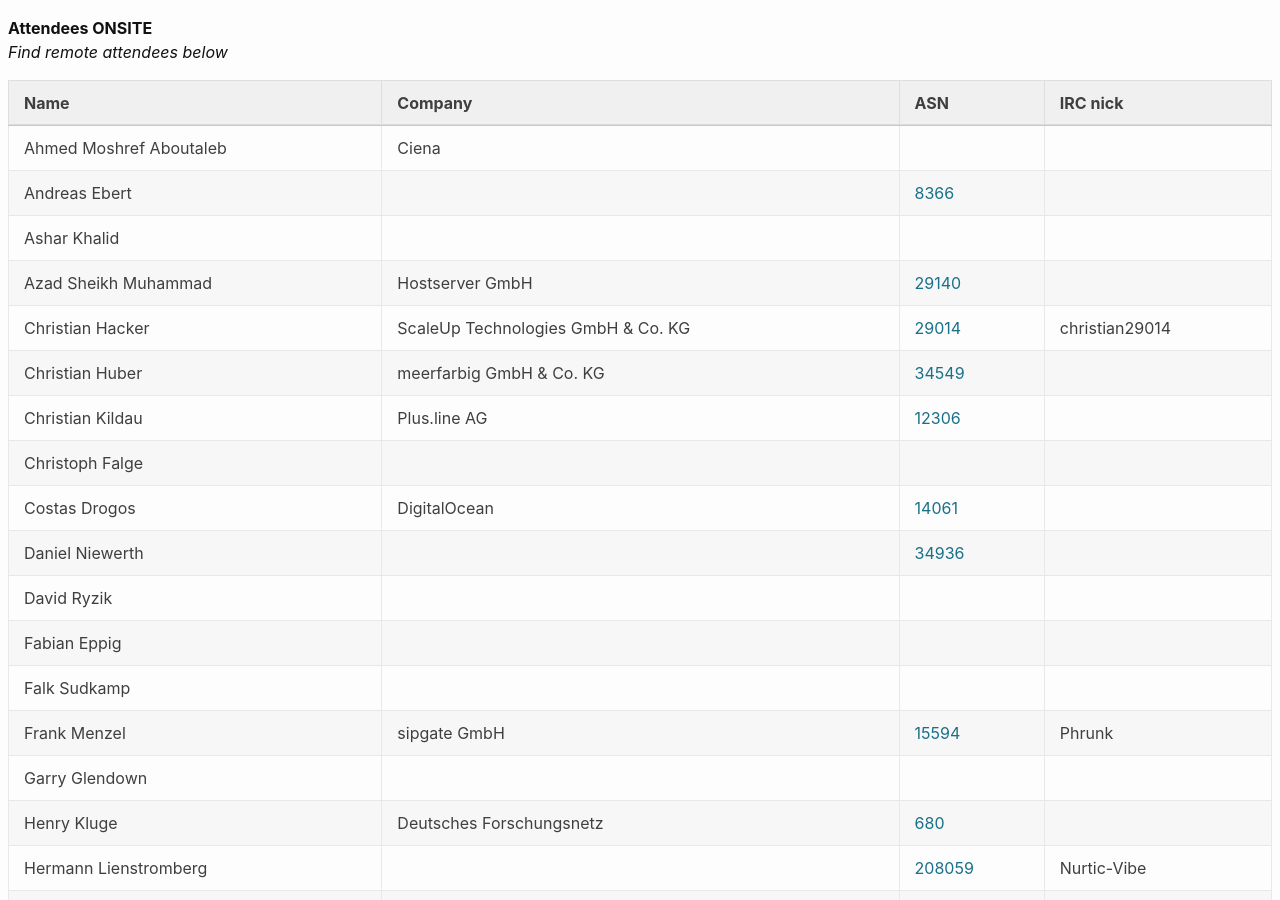
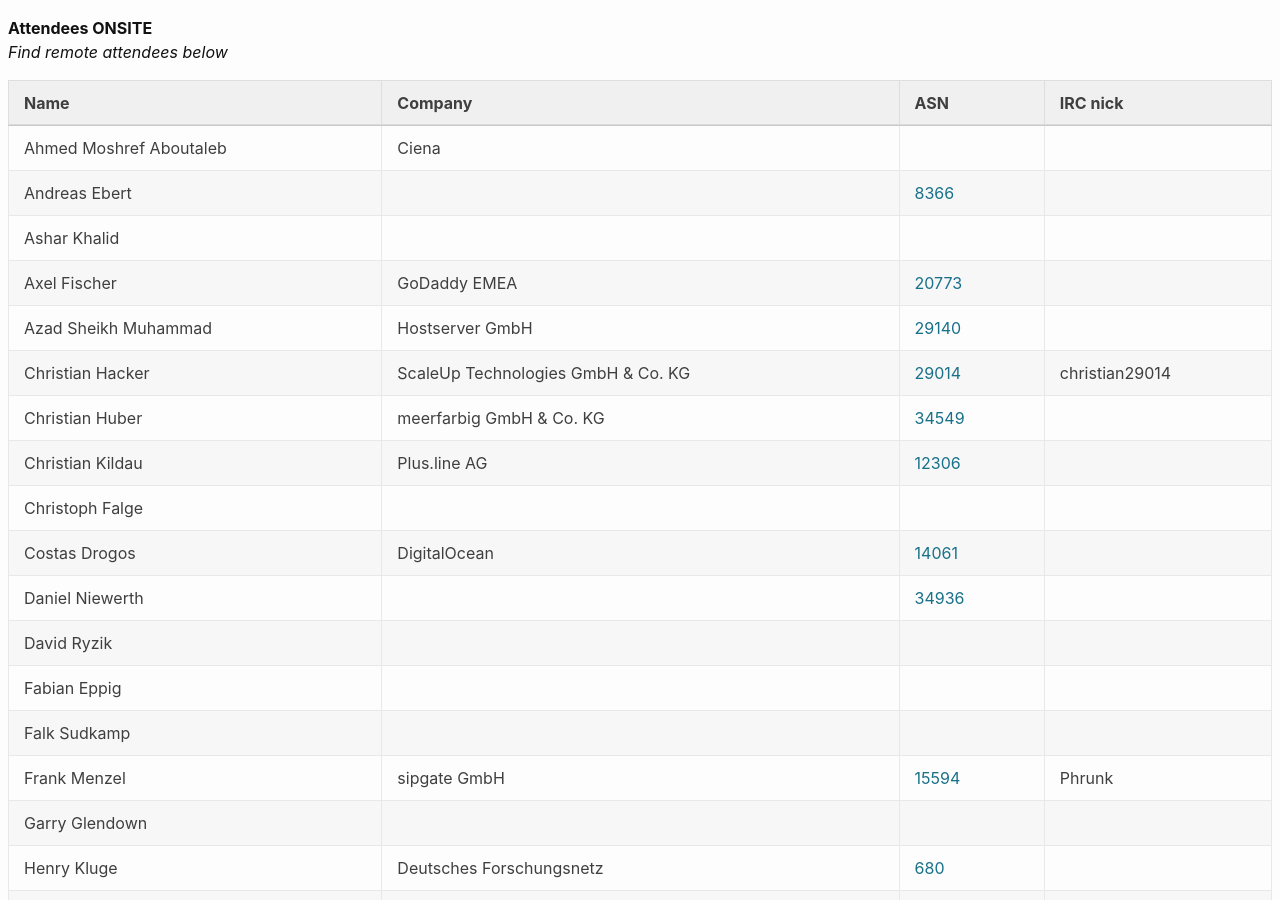
Before and after one commit to denog/pretix-attendeelist, a Jekyll site: the page built from denog14/index.md, in a window 1280 px wide and 900 px high. Built offline with Jekyll 4.4.1, drawn with Linux system fonts in a browser that asks for light colours.

Commit message:
Latest data: Fri Sep 23 06:44:35 UTC 2022

```diff
--- a/_data/attendees_denog14_onsite.json
+++ b/_data/attendees_denog14_onsite.json
@@ -16,6 +16,12 @@
     "company": null,
     "irc": null,
     "asn": null
+  },
+  {
+    "name": "Axel Fischer",
+    "company": "GoDaddy EMEA",
+    "irc": null,
+    "asn": "20773"
   },
   {
     "name": "Azad Sheikh Muhammad",
```
